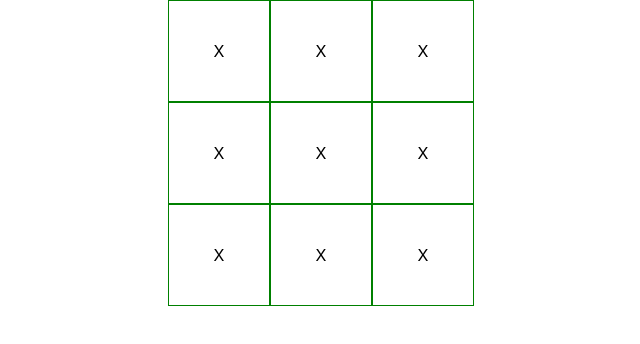
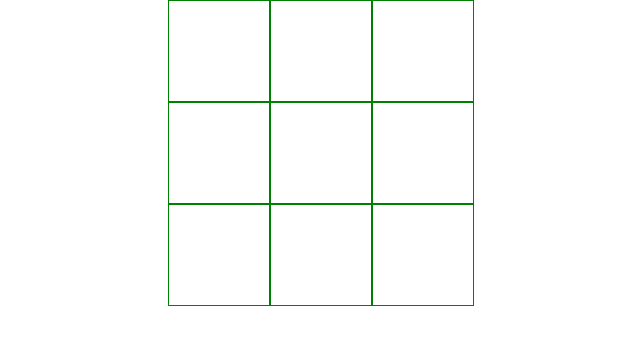
Before and after one commit to Stefan8412/tic-tac-toe, a React (Create React App) app: page / in a window 1280 px wide. Shown: the top 344 px of the page, without its empty margins (319-959 px from the left). Built offline with nearby package versions, Linux system fonts and the light colour scheme.

Commit message:
add human move

```diff
--- a/src/Board.tsx
+++ b/src/Board.tsx
@@ -1,16 +1,42 @@
-import React from 'react'
+import React,{useState} from 'react'
 import styled from 'styled-components'
 
+
+const grid=new Array(3**2).fill(null)
+const player_x=1;
+const player_0=2;
 export default function Board() {
-    const grid=new Array(3**2).fill(null)
+const [newGrid,setNewGrid]=useState(grid);
+const [players,setPlayers]=useState({
+    human:player_x,
+    computer:player_0
+})
+const move = (index: number, player: number ) => {
+    setNewGrid((newGrid) => {
+      const gridCopy = newGrid.concat();
+      gridCopy[index] = player;
+
+      return gridCopy;
+    });
+  };
+
+
+
+const humanMove=(index:number)=>{
+
+    if(!newGrid[index]){
+        console.log('index', newGrid[index])
+        move(index,players.human)
+      }
+}
   return (
     <Container>
-        {grid.map(()=>{
-
-
+        {newGrid.map((value,index)=>{
+const isActive=value !== null;
+        console.log(isActive)
         return(
-            <Square>
-{'X'}
+            <Square key={index} onClick={()=>humanMove(index)}>
+{isActive && <Marker>{value===player_x ? "x" : "o"}</Marker> }
             </Square>
         )
         })}
@@ -33,3 +59,6 @@ width:100px;
 height:100px;
 border:1px solid green;
 `
+const Marker=styled.p`
+font-size:68px;
+`
```
